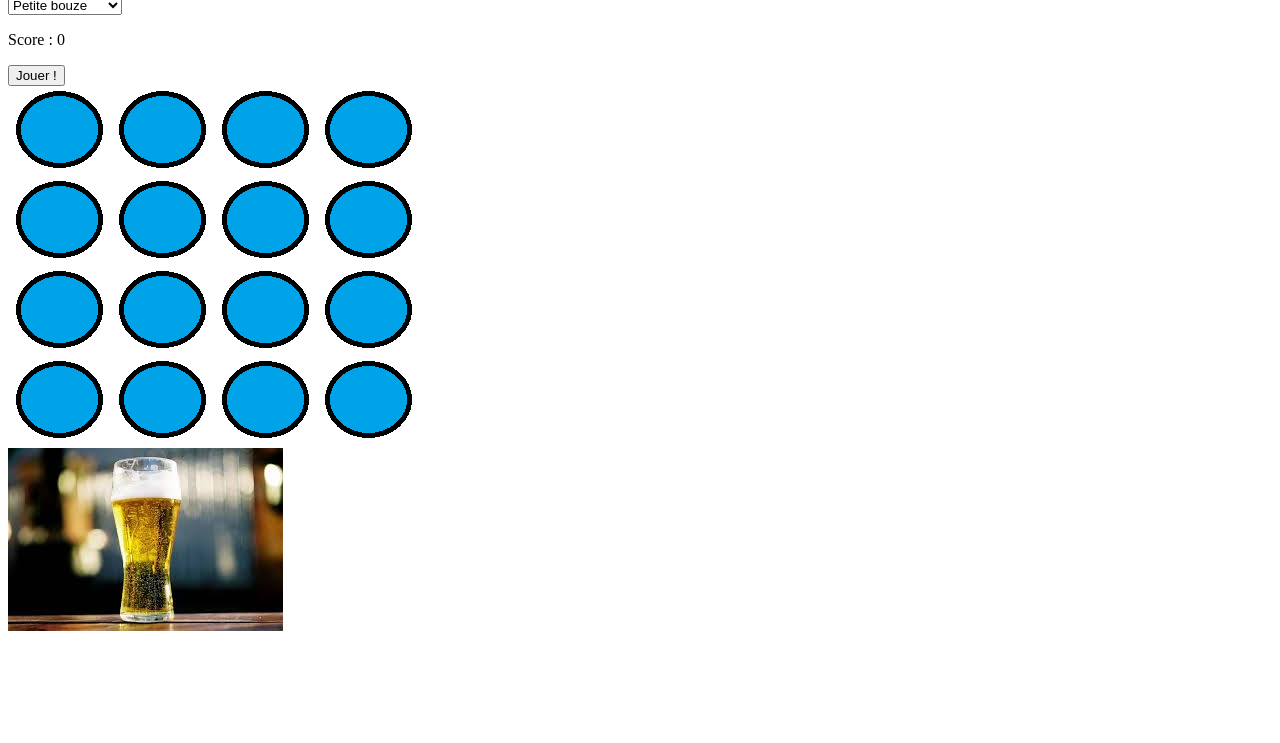
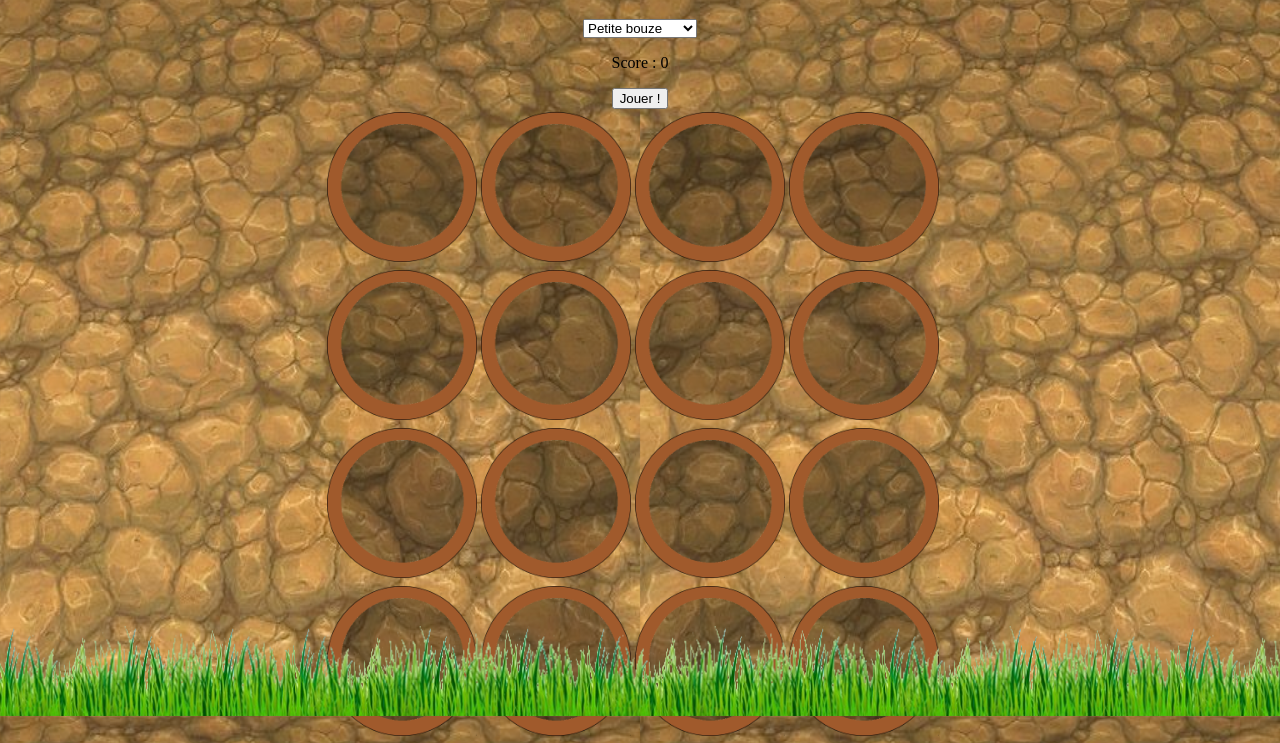
Before and after one commit to Annunzin/Taptap, a website: page index.html in a window 1280 px wide. Shown: the part 84-827 px from the top of the page. Before the commit the page ends 800 px from the top, so only its background shows below. Drawn offline with nearby package versions, Linux system fonts and the light colour scheme; no server answers.

Commit message:
Ajout Css + update index.html

```diff
--- /dev/null
+++ b/css/style.css
@@ -0,0 +1,70 @@
+
+h1{
+	background: url("../images/title.png") no-repeat center center;
+	text-align:center;
+	height:60px;
+}
+#table-game {
+	margin-left: 25%;
+height: 450px;
+width: 450px;
+
+}
+
+img{
+
+
+	width:150px;
+	height:150px;
+}
+
+body{
+	background-image: url( "../images/dirt.jpg");
+	background-size: 50% 100%;
+}
+
+.dirt {
+	position: fixed;
+	overflow: hidden;
+	width: 10%;
+	height: 100%;
+	z-index: -1;
+}
+
+div.grass {
+	position: fixed;
+	bottom: 0;
+	margin-left: -8px;
+	height: 90px;
+	display: inline-table;
+	background: url("../images/grass.png");
+	background-size: 295px 90px;
+	width: 100%
+}
+div.title {
+	position: fixed;
+	top: 0;
+	height: 90px;
+	display: inline-table;
+	background-size: 295px 90px;
+	width: 100%
+}
+
+
+#bd1{
+	left: 0;
+}
+#bd2{
+	right: 0;
+}
+html {
+  height: 100%;
+}
+body {
+  min-height: 97%;
+}
+
+.container {
+	z-index: 100;
+	text-align: center;
+}
--- a/index.html
+++ b/index.html
@@ -4,10 +4,13 @@
     <head>
         <meta charset="utf-8" />
         <title>Socket.io</title>
+        <link rel="stylesheet" type="text/css" href="css/style.css">
+
     </head>
 
     <body>
-        <h1>Bienvenue dans le jeu du Tauptaup !</h1>
+        <h1 class="title"> </h1>
+		<div class="container">
 
         <select id="difficulty">
           <option value="0">Petite bouze</option>
@@ -18,34 +21,37 @@
         <p id='score'>Score : 0</p>
         <button onclick="clickJouer()" id="btnJouer">Jouer !</button>
 
-        <table id="rankPlayer" visible='false'>
+        <table id="table-game">
            <tr>
-               <th><img id="img1" src="images/rondBleu.png"/></th>
-               <th><img id="img2" src="images/rondBleu.png"/></th>
-               <th><img id="img3" src="images/rondBleu.png"/></th>
-               <th><img id="img4" src="images/rondBleu.png"/></th>
+               <th><img id="img1" src="images/hole.png"/></th>
+               <th><img id="img2" src="images/hole.png"/></th>
+               <th><img id="img3" src="images/hole.png"/></th>
+               <th><img id="img4" src="images/hole.png"/></th>
            </tr>
             <tr>
-               <th><img id="img5" src="images/rondBleu.png"/></th>
-               <th><img id="img6" src="images/rondBleu.png"/></th>
-               <th><img id="img7" src="images/rondBleu.png"/></th>
-               <th><img id="img8" src="images/rondBleu.png"/></th>
+               <th><img id="img5" src="images/hole.png"/></th>
+               <th><img id="img6" src="images/hole.png"/></th>
+               <th><img id="img7" src="images/hole.png"/></th>
+               <th><img id="img8" src="images/hole.png"/></th>
            </tr>
             <tr>
-               <th><img id="img9" src="images/rondBleu.png"/></th>
-               <th><img id="img10" src="images/rondBleu.png"/></th>
-               <th><img id="img11" src="images/rondBleu.png"/></th>
-               <th><img id="img12" src="images/rondBleu.png"/></th>
+               <th><img id="img9" src="images/hole.png"/></th>
+               <th><img id="img10" src="images/hole.png"/></th>
+               <th><img id="img11" src="images/hole.png"/></th>
+               <th><img id="img12" src="images/hole.png"/></th>
            </tr>
             <tr>
-               <th><img id="img13" src="images/rondBleu.png"/></th>
-               <th><img id="img14" src="images/rondBleu.png"/></th>
-               <th><img id="img15" src="images/rondBleu.png"/></th>
-               <th><img id="img16" src="images/rondBleu.png"/></th>
+               <th><img id="img13" src="images/hole.png"/></th>
+               <th><img id="img14" src="images/hole.png"/></th>
+               <th><img id="img15" src="images/hole.png"/></th>
+               <th><img id="img16" src="images/hole.png"/></th>
            </tr>
         </table>
-        <img src="images/photo.png"/>
+        </div>
 
+        <div class="grass">
+
+		</div>
     </body>
 </html>
 
@@ -61,9 +67,9 @@
 
     socket.on('newValue', function(value){
        console.log("Nouvelle valeur : "+ value);
-       document.images["img" + actualValue].src = "images/rondBleu.png";
+       document.images["img" + actualValue].src = "images/hole.png";
        actualValue = value;
-       document.images["img" + value].src = "images/rondRouge.png";
+       document.images["img" + value].src = "images/holeTaup.png";
     });
     socket.on('newScore', function(score){
         document.getElementById("score").innerHTML = "Score : " + score;
@@ -74,7 +80,9 @@
         console.log("click jouer");
         //Faut envoyer la difficulté !!!
         console.log(document.getElementById("difficulty").value)
-        socket.emit('jouer', document.getElementById("difficulty").value)};
-        //document.getElementById("btnJouer").style.visibility = "hidden";
-    var name = '';
+        document.getElementById("btnJouer").style.visibility = "hidden"
+        socket.emit('jouer', document.getElementById("difficulty").value)
+    };
+        document.getElementById("taupTable").style.visibility = "visible";
+
 </script>
```
Also changed, not shown: serveur.js (+19 -8 lines), images/dirt.jpg (added), images/grass.jpg (added), images/grass.png (added), images/grassOLD.png (added), images/hole.png (added), images/holeClicked.png (added), images/holeTaup.png (added), images/title.png (added).
